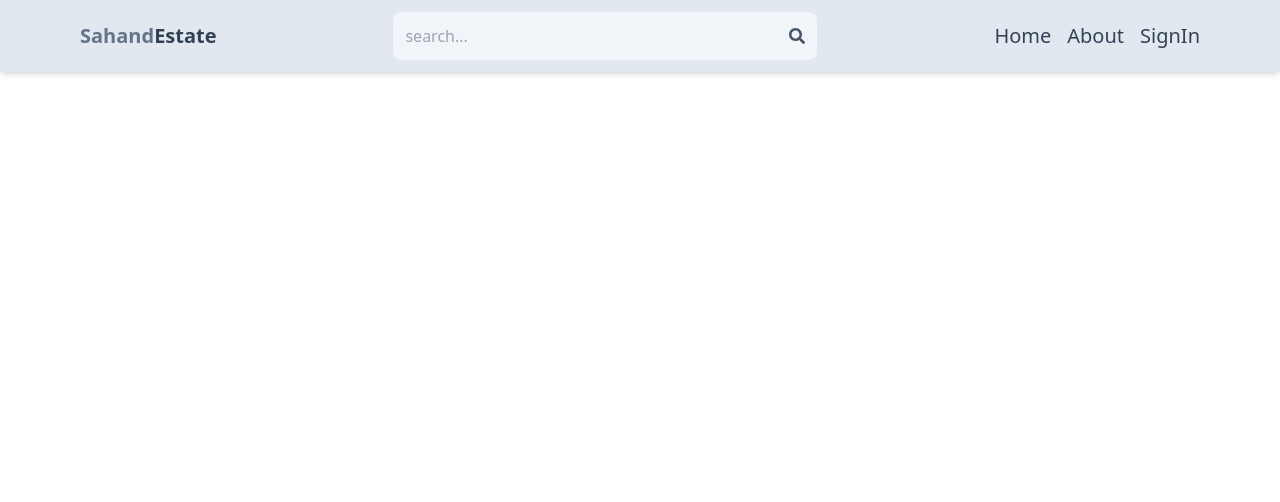
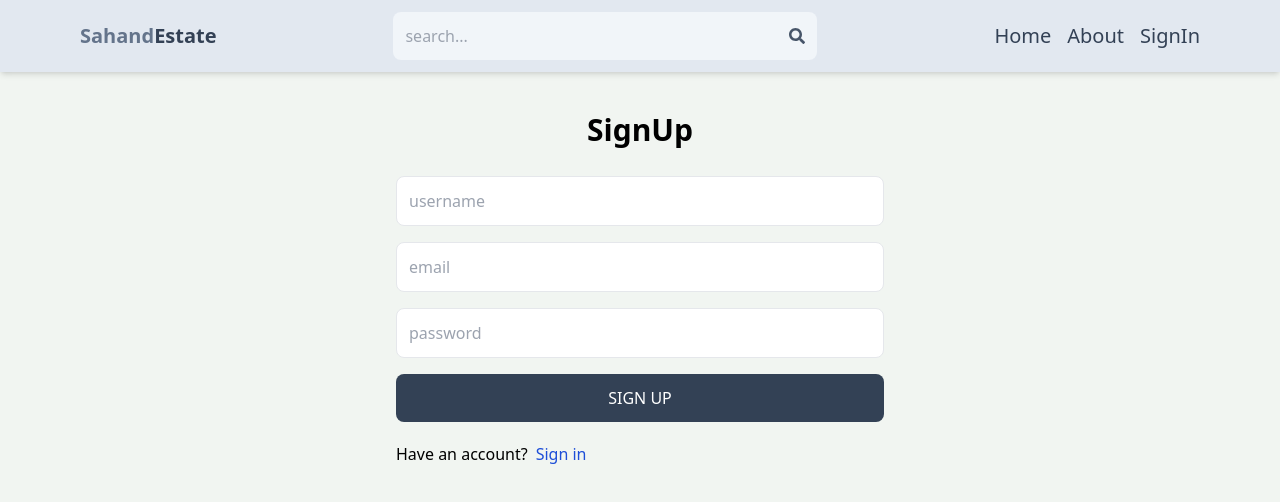
Before and after one commit to HADJADJDAOUD/real-estate, a React (Vite) app in the folder client/: page /signUp in a window 1280 px wide. Shown: the top 502 px of the page. Built offline with nearby package versions, Linux system fonts and the light colour scheme.

Commit message:
completed signup ui

```diff
--- a/client/src/App.jsx
+++ b/client/src/App.jsx
@@ -4,6 +4,7 @@
 import Profile from "./pages/Profile";
 import Header from "./components/Header";
 import SignIn from "./pages/SignIn";
+import SignUp from "./pages/SignUp";
 export default function App() {
   return (
     <BrowserRouter>
@@ -12,7 +13,8 @@
         <Route path="/" element={<Home />} />
         <Route path="/about" element={<About />} />
         <Route path="/profile" element={<Profile />} />
-        <Route path="/signin" element={<SignIn />} />
+        <Route path="/signIn" element={<SignIn />} />
+        <Route path="/signUp" element={<SignUp />} />
       </Routes>
     </BrowserRouter>
   );
--- a/client/src/components/Header.jsx
+++ b/client/src/components/Header.jsx
@@ -27,7 +27,7 @@
               About
             </li>
           </Link>
-          <Link to="/signin">
+          <Link to="/signIn">
             <li className="text-slate-700 hover:underline cursor-pointer">
               SignIn
             </li>
--- a/client/src/index.css
+++ b/client/src/index.css
@@ -1,3 +1,7 @@
 @tailwind base;
 @tailwind components;
 @tailwind utilities;
+
+body{
+    background-color: rgb(241, 245, 241);
+}
--- a/client/src/pages/SignUp.jsx
+++ b/client/src/pages/SignUp.jsx
@@ -1,6 +1,38 @@
+import { Link } from "react-router-dom";
 
 export default function SignUp() {
   return (
-    <div>SignUp</div>
-  )
+    <div className="p-3 max-w-lg mx-auto">
+      <h1 className="text-3xl font-semibold text-center my-7">SignUp</h1>
+      <form className="flex flex-col  gap-4 ">
+        <input
+          className="border p-3 rounded-lg"
+          id="username"
+          type="text"
+          placeholder="username"
+        />
+        <input
+          className="border p-3 rounded-lg"
+          id="email"
+          type="text"
+          placeholder="email"
+        />
+        <input
+          className="border p-3 rounded-lg"
+          id="password"
+          type="text"
+          placeholder="password"
+        />
+        <button className="rounded-lg bg-slate-700 text-white p-3 uppercase hover:opacity-95 disabled:opacity-80">
+          Sign Up
+        </button>
+      </form>
+      <div className="flex gap-2 mt-5">
+        <p>Have an account? </p>
+        <Link to="/signIn">
+          <span className="text-blue-700 ">Sign in</span>
+        </Link>
+      </div>
+    </div>
+  );
 }
```
